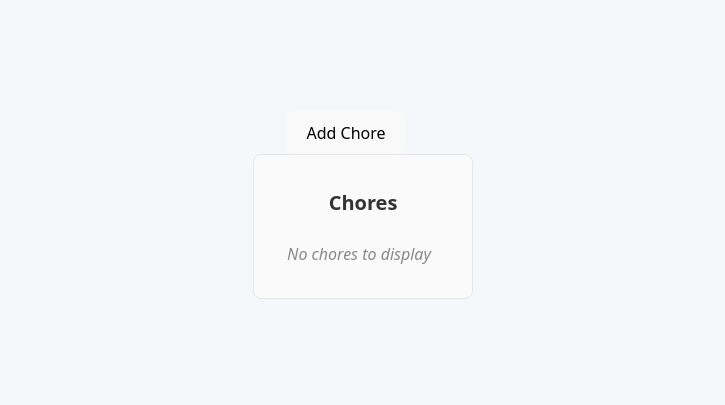
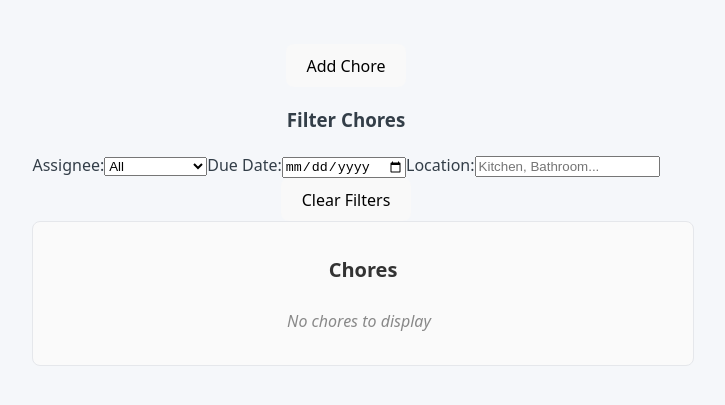
Before and after one commit to leezahuor/chores_app, a React (Vite) app: page / in a window 1280 px wide. Shown: the part 195-600 px from the top of the page, without its empty margins (294-1019 px from the left). Built offline with nearby package versions, Linux system fonts and the light colour scheme.

Commit message:
implemented filtering component

```diff
--- a/src/components/ChoreFilter/ChoreFilter.jsx
+++ b/src/components/ChoreFilter/ChoreFilter.jsx
@@ -1,30 +1,61 @@
 import React from "react";
 
-function ChoreFilter({ filters, onChange, onClear }) {
+function ChoreFilter({ filters, onChange, onClear, assignees }) {
+  const handleInputChange = (e) => {
+    const { name, value } = e.target;
+    onChange({ ...filters, [name]: value });
+  };
+
   return (
-    <div>
-      <select>
-        <option value="">Assignees</option>
-        <option value="Leeza">Leeza</option>
-        <option value="Amanda">Amanda</option>
-        <option value="Josh">Josh</option>
-        <option value="Sesame">Sesame</option>
+    <div className="chore-filter">
+      <h3>Filter Chores</h3>
+
+      <div className="filter-group">
+        <label>
+          Assignee:
+          <select
+            name="assignee"
+            value={filters.assignee}
+            onChange={handleInputChange}
+          >
+            <option value="">All</option>
+            {assignees.length > 0 ? (
+              assignees.map((a) => (
+                <option key={a} value={a}>
+                  {a}
+                </option>
+              ))
+            ) : (
+              <option disabled>No assignees</option>
+            )}
           </select>
+        </label>
 
+        <label>
+          Due Date:
           <input
             type="date"
+            name="date"
             value={filters.date}
-        onChange={(e) => onChange({ ...filters, date: e.target.value })}
+            onChange={handleInputChange}
           />
+        </label>
 
+        <label>
+          Location:
           <input
             type="text"
-        placeholder="Filter by location"
+            name="location"
+            placeholder="Kitchen, Bathroom..."
             value={filters.location}
-        onChange={(e) => onChange({ ...filters, location: e.target.value })}
+            onChange={handleInputChange}
           />
+        </label>
+      </div>
 
-      <button onClick={onClear}>Clear Filters</button>
+      <button className="clear-btn" onClick={onClear}>
+        Clear Filters
+      </button>
     </div>
   );
 }
--- a/src/pages/HomePage.jsx
+++ b/src/pages/HomePage.jsx
@@ -1,7 +1,14 @@
-import React from "react";
+import React, { useState } from "react";
 import ChoreList from "../components/ChoreList/ChoreList";
+import ChoreFilter from "../components/ChoreFilter/ChoreFilter";
 
 function HomePage({ chores, onShowModal, setChores }) {
+  const [filters, setFilters] = useState({
+    assignee: "",
+    date: "",
+    location: "",
+  });
+
   const handleDelete = (id) => {
     setChores((prev) => prev.filter((chore) => chore.id !== id));
   };
@@ -12,13 +19,47 @@ function HomePage({ chores, onShowModal, setChores }) {
     );
   };
 
+  const handleFilterChange = (newFilters) => {
+    setFilters(newFilters);
+  };
+
+  const handleClearFilters = () => {
+    setFilters({ assignee: "", date: "", location: "" });
+  };
+
+  const filteredChores = chores.filter((chore) => {
+    const filteredAssignee =
+      !filters.assignee || chore.assignee === filters.assignee;
+
+    const filteredDate =
+      !filters.date ||
+      new Date(chore.dueDate).toDateString() ===
+        new Date(filters.date).toDateString();
+
+    const filteredLocation =
+      !filters.location ||
+      chore.location?.toLowerCase().includes(filters.location.toLowerCase());
+
+    return filteredAssignee && filteredDate && filteredLocation;
+  });
+
+  const assignees = [...new Set(chores.map((chore) => chore.assignee))];
+
   return (
     <div>
       <button onClick={onShowModal} data-testid="homepage-add-chore-btn">
         Add Chore
       </button>
+
+      <ChoreFilter
+        filters={filters}
+        onChange={handleFilterChange}
+        onClear={handleClearFilters}
+        assignees={assignees}
+      />
+
       <ChoreList
-        chores={chores}
+        chores={filteredChores}
         onDelete={handleDelete}
         onUpdate={handleUpdate}
       />
```
Also changed, not shown: 1 other file (tests, documents, lock files or other folders). Lines whose indentation alone changed are shown as unchanged.
